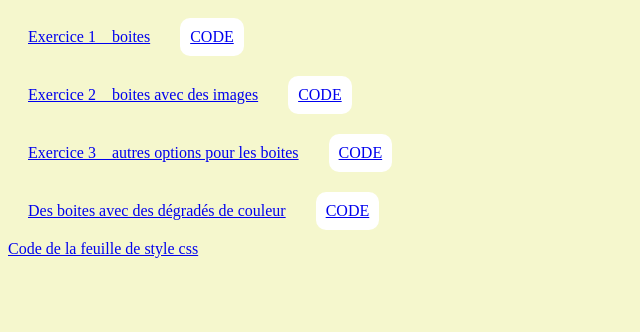
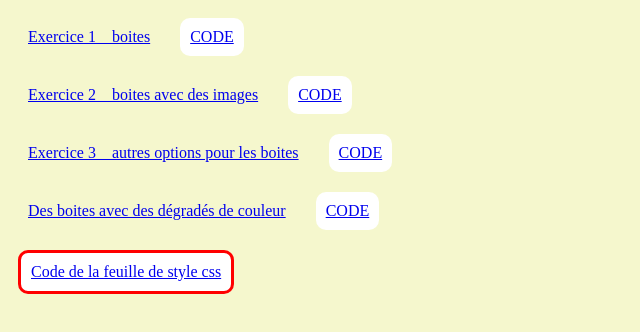
Before and after one commit to Yuezon/HTML-M2_CTM-2122.github.io, a plain HTML site: page cours4/README_cours4.html in a window 1280 px wide. Shown: the whole page, without its empty margins (0-640 px from the left). Drawn offline with Linux system fonts and the light colour scheme.

Commit message:
Update style_pagep.css

```diff
--- a/cours4/script/style_pagep.css
+++ b/cours4/script/style_pagep.css
@@ -40,6 +40,18 @@ body {
 
 }
 
+.fds {
+	background-color:#ffffff;
+	border:#ff0000 solid 3px;
+	border-radius:10px;
+	margin: 10px;
+	width:auto;
+	height:auto;
+	padding: 10px; /* s'additionne à width */
+	float:left;
+
+}
+
 
 
 .clear { /* Pour éviter que des div flottants passent par dessus une autre zone */
```
